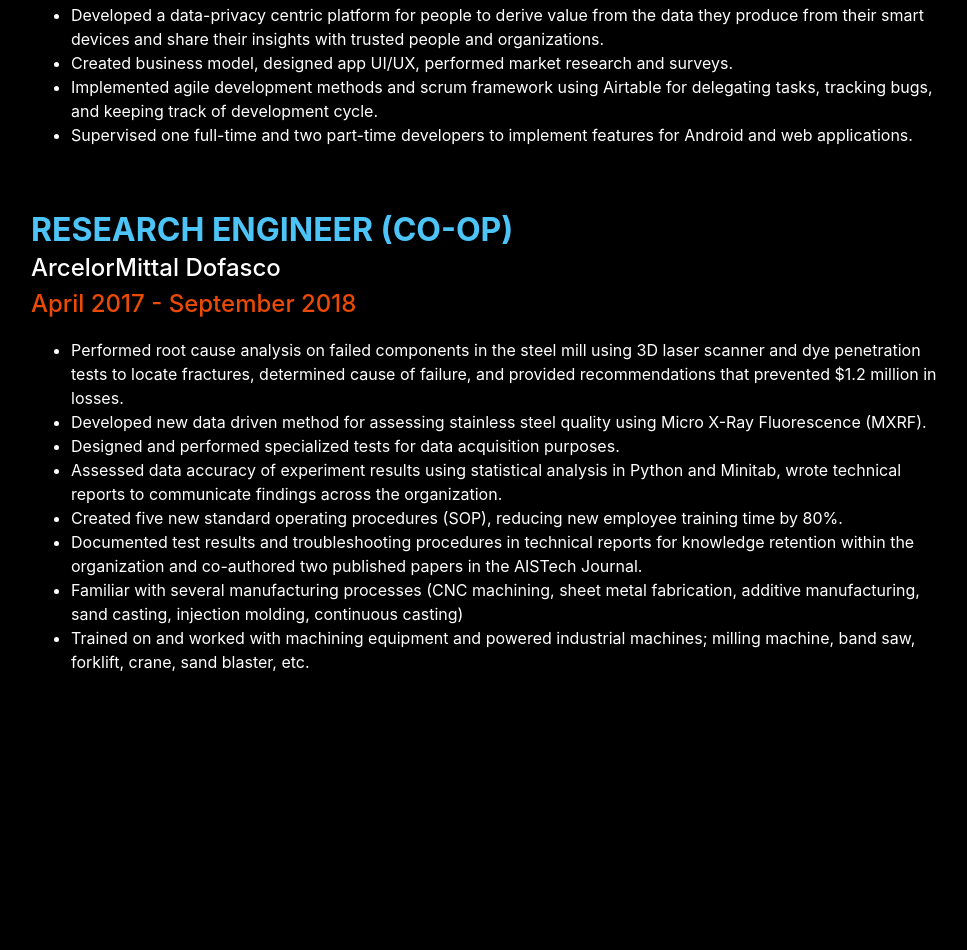
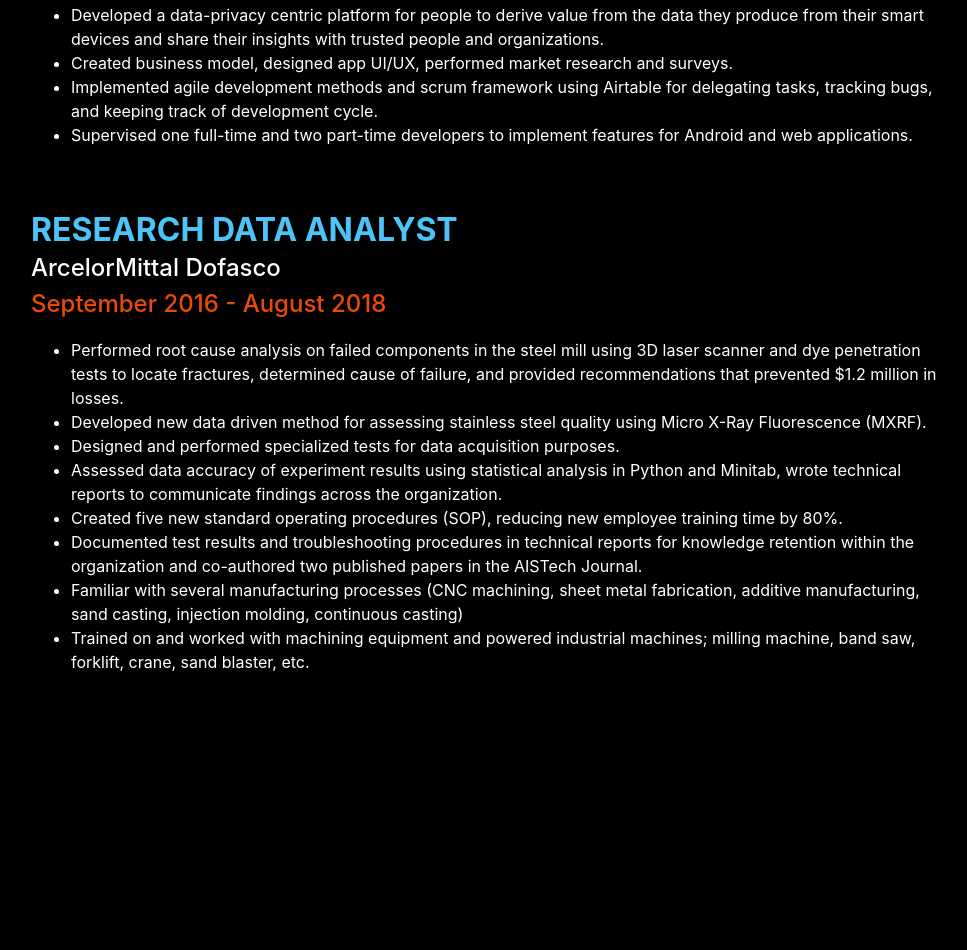
Before and after one commit to amir-nrfkn/amir-nrfkn-site, a plain HTML site: page index.html in a window 1280 px wide. Shown: the part 2068-3018 px from the top of the page, without its empty margins (289-1256 px from the left). Drawn offline with nearby package versions, Linux system fonts and the light colour scheme; a web font is replaced by a local one.

Commit message:
fix date

```diff
--- a/index.html
+++ b/index.html
@@ -144,9 +144,9 @@
                 </div>
                 <div class="d-flex flex-column flex-md-row justify-content-between mb-5">
                     <div class="flex-grow-1">
-                        <h3 class="mb-0">Research Engineer (Co-op)</h3>
+                        <h3 class="mb-0">Research Data Analyst</h3>
                         <div class="subheading mb-3">ArcelorMittal Dofasco <div class="flex-shrink-0"><span
-                                    class="text-primary">April 2017 - September 2018</span></div>
+                                    class="text-primary">September 2016 - August 2018</span></div>
                         </div>
                         <ul>
                             <li>
```
